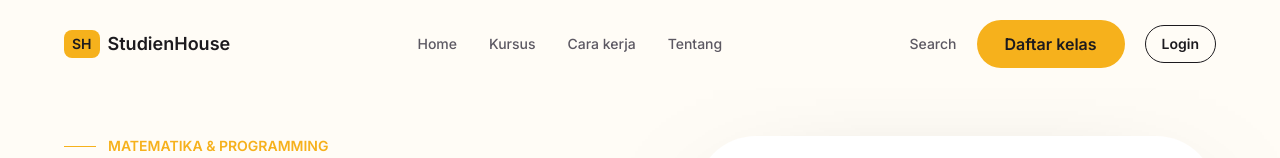
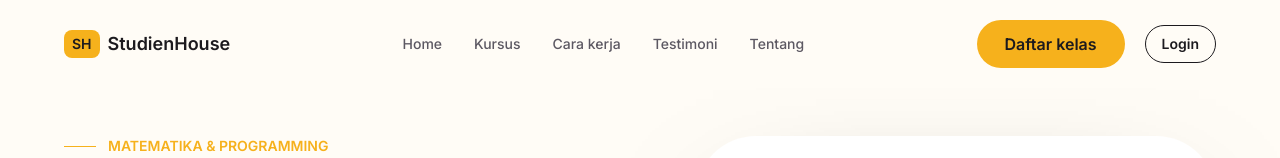
Before and after one commit to seha22/studienhouse, a Next.js app: page / in a window 1280 px wide. Shown: the top 158 px of the page. Built offline with nearby package versions, Linux system fonts and the light colour scheme; no server answers; the database is empty.

Commit message:
feat: add testimoni nav and smooth anchor

```diff
--- a/src/components/Navbar.tsx
+++ b/src/components/Navbar.tsx
@@ -8,6 +8,7 @@ const links = [
   { name: "Home", href: "#home" },
   { name: "Kursus", href: "#courses" },
   { name: "Cara kerja", href: "#cara-kerja" },
+  { name: "Testimoni", href: "#testimoni" },
   { name: "Tentang", href: "#tentang" },
 ];
 
@@ -40,7 +41,6 @@ export function Navbar() {
         </nav>
 
         <div className="flex items-center gap-5">
-          <button className="text-sm font-medium text-stone">Search</button>
           <div className="hidden md:block">
             <Button>Daftar kelas</Button>
           </div>
--- a/src/components/Testimonials.tsx
+++ b/src/components/Testimonials.tsx
@@ -9,7 +9,10 @@ export function Testimonials({ content }: Props) {
   if (!content.items || content.items.length === 0) return null;
 
   return (
-    <section className="relative overflow-hidden bg-gradient-to-br from-ivory via-white to-cloud py-16">
+    <section
+      id="testimoni"
+      className="relative overflow-hidden bg-gradient-to-br from-ivory via-white to-cloud py-16 scroll-mt-32"
+    >
       <div className="absolute left-8 top-10 h-32 w-32 rounded-full bg-mint blur-3xl" aria-hidden="true" />
       <div className="absolute bottom-0 right-0 h-40 w-40 rounded-full bg-peach blur-3xl" aria-hidden="true" />
 
```
